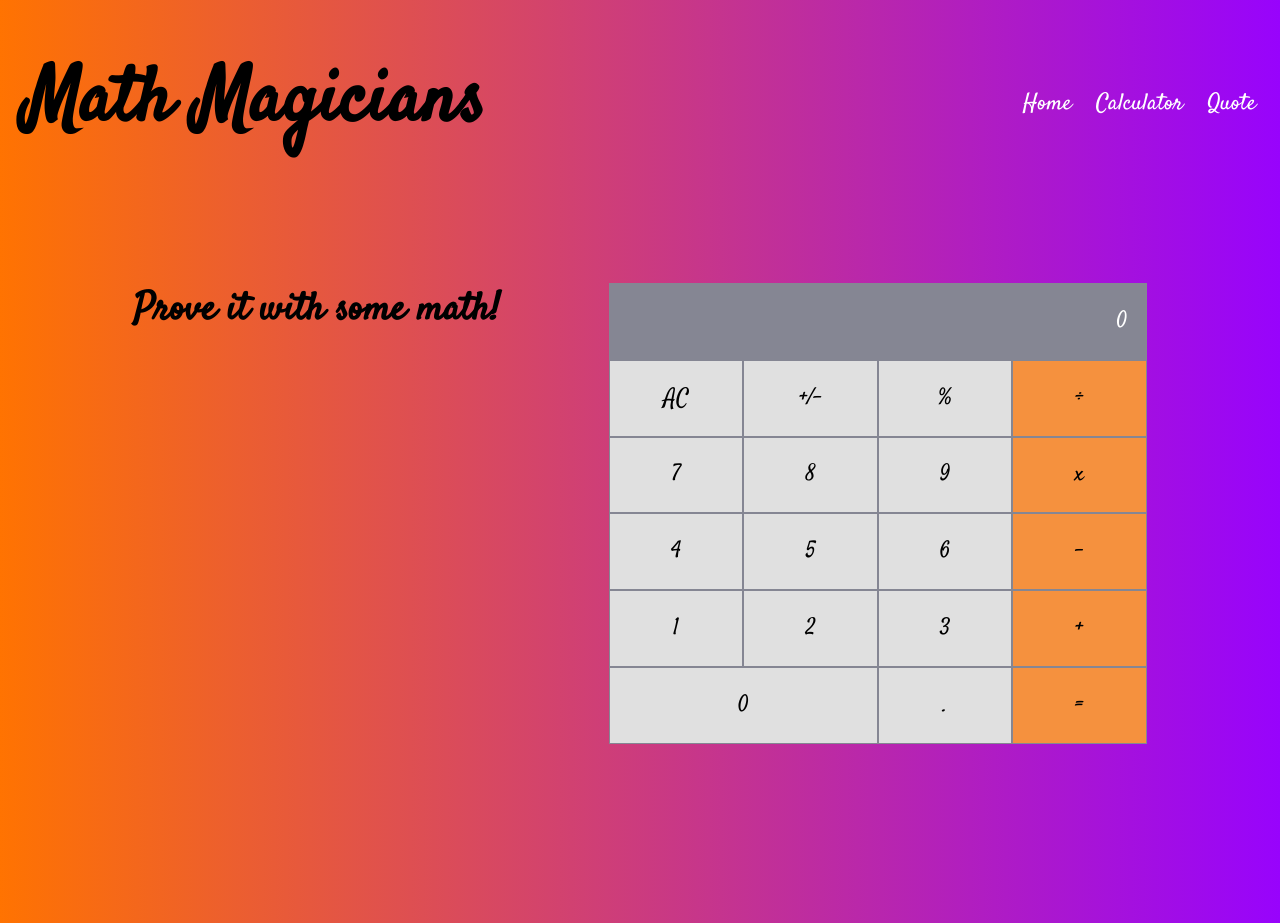
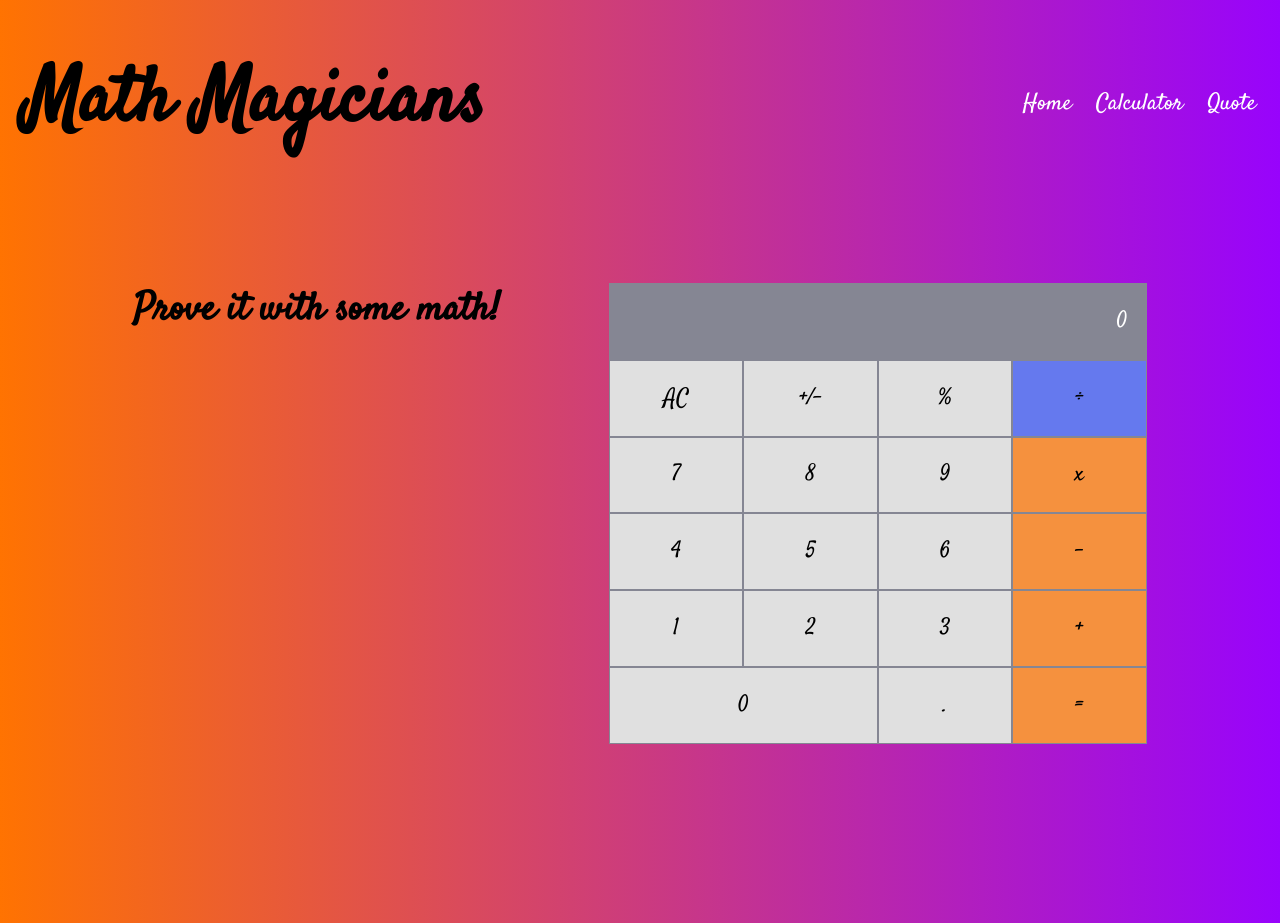
Before and after one commit to ShinhyoBelok/calculator-react, a React (Create React App) app: page / in a window 1280 px wide. In both pictures the pointer is over the button 1079 px from the left and 398 px from the top of the page. Built offline with nearby package versions, Linux system fonts and the light colour scheme.

Commit message:
add hover effect to calculator

```diff
--- a/src/components/Calculator.css
+++ b/src/components/Calculator.css
@@ -69,6 +69,14 @@ h2 {
   border: 1px solid #858693;
 }
 
+.orangebg button:hover {
+  background-color: #6579ee;
+}
+
+.graybg button:hover {
+  background-color: #fd6464;
+}
+
 .span-two {
   grid-column: span 2;
 }
```
